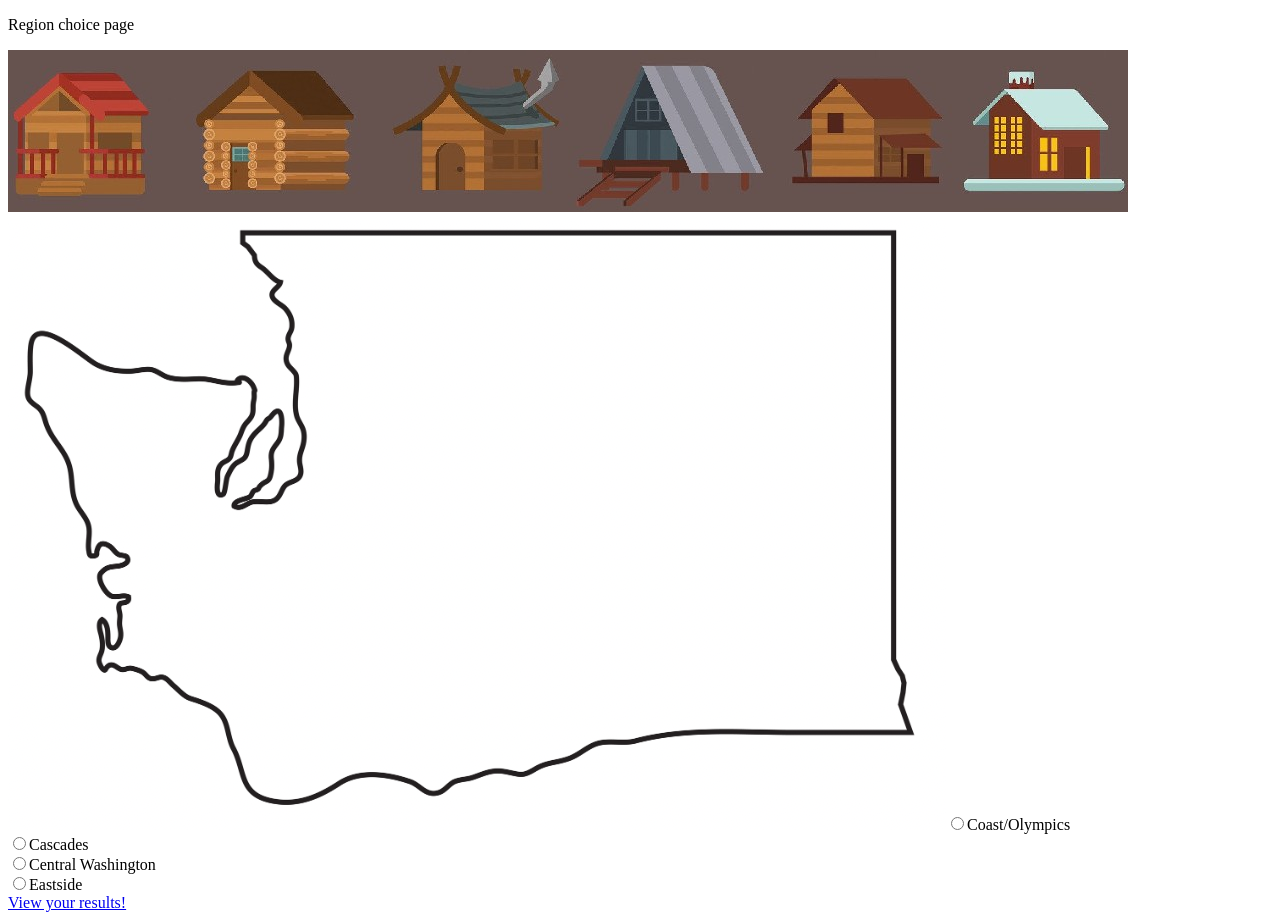
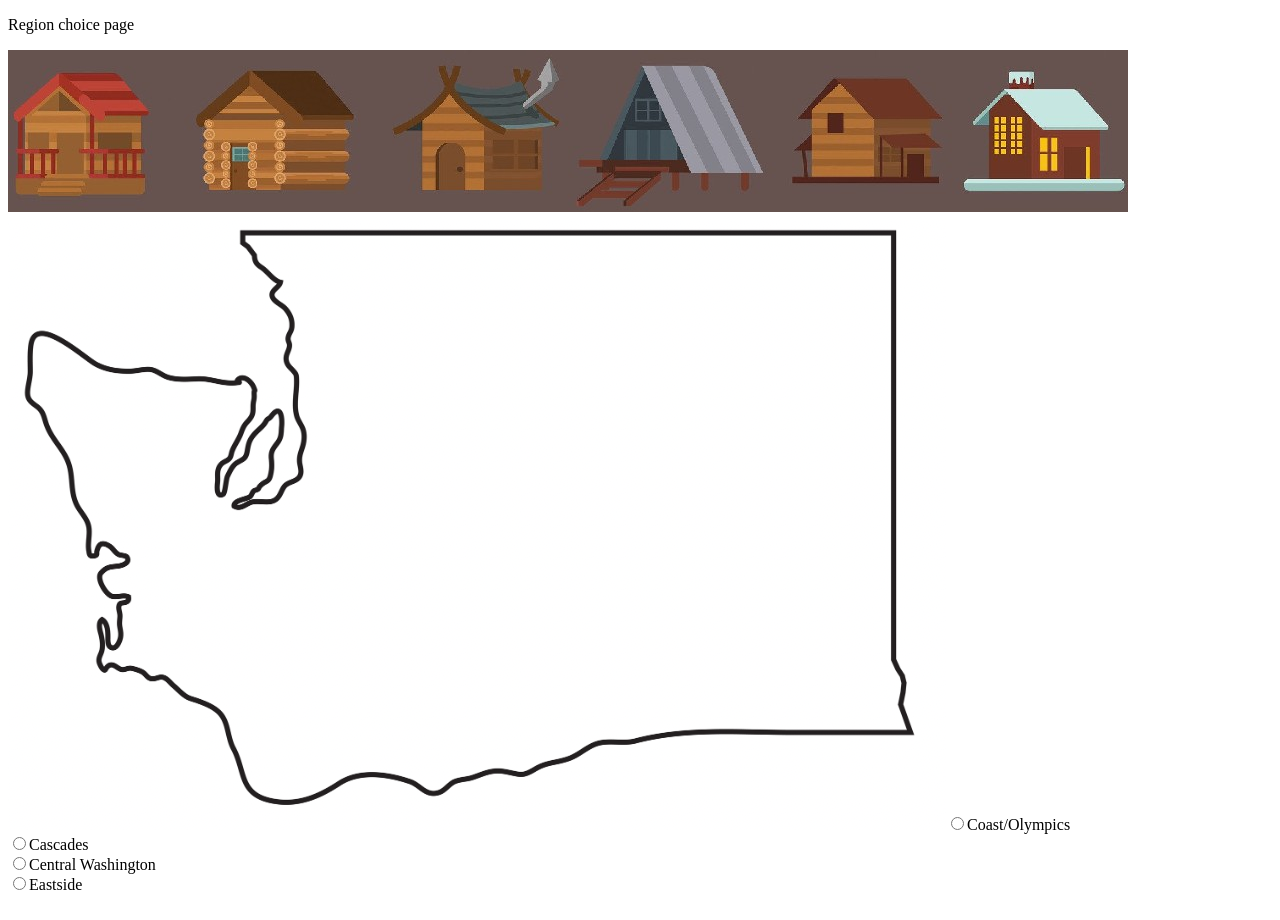
Before and after one commit to cynthem/Cabin-Generator, a React (Create React App) app: page /regions in a window 1280 px wide. Built offline with nearby package versions, Linux system fonts and the light colour scheme.

Commit message:
Link components now conditionally rendered

```diff
--- a/src/App.js
+++ b/src/App.js
@@ -1,5 +1,5 @@
 import React, { useState } from 'react';
-import { BrowserRouter as Router, Route, Routes, Link } from 'react-router-dom';
+import { BrowserRouter as Router, Route, Routes } from 'react-router-dom';
 import WeekendChoice from './components/choices/weekendChoice';
 import RegionChoice from './components/choices/regionChoice';
 import Results from './components/results/results';
--- a/src/components/choices/regionChoice.js
+++ b/src/components/choices/regionChoice.js
@@ -51,7 +51,7 @@ export default function RegionChoice({ region, handleRegionChange }) {
                 <label htmlFor="east">Eastside</label>
             </div>
             <div>
-                <ResultsLink />
+                {region && <ResultsLink />}
             </div>
         </div>
     )
--- a/src/components/choices/weekendChoice.js
+++ b/src/components/choices/weekendChoice.js
@@ -144,7 +144,7 @@ export default function WeekendChoice({ weekend, handleWeekendChange }) {
                 <label htmlFor="oct28">October 28-30</label>
             </div>
             <div>
-                <RegionLink />
+                {weekend && <RegionLink />}
             </div>
         </div>
     )
```
